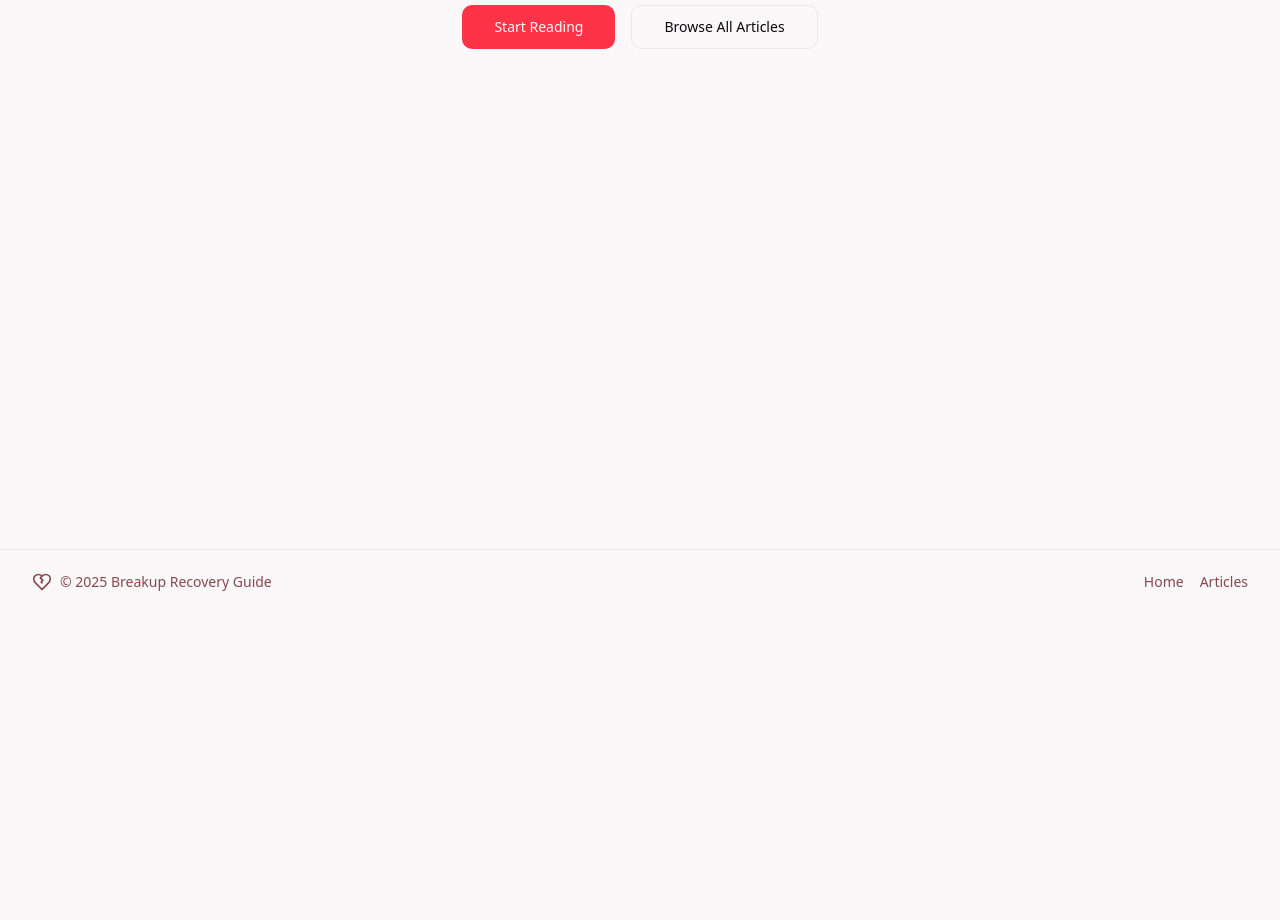
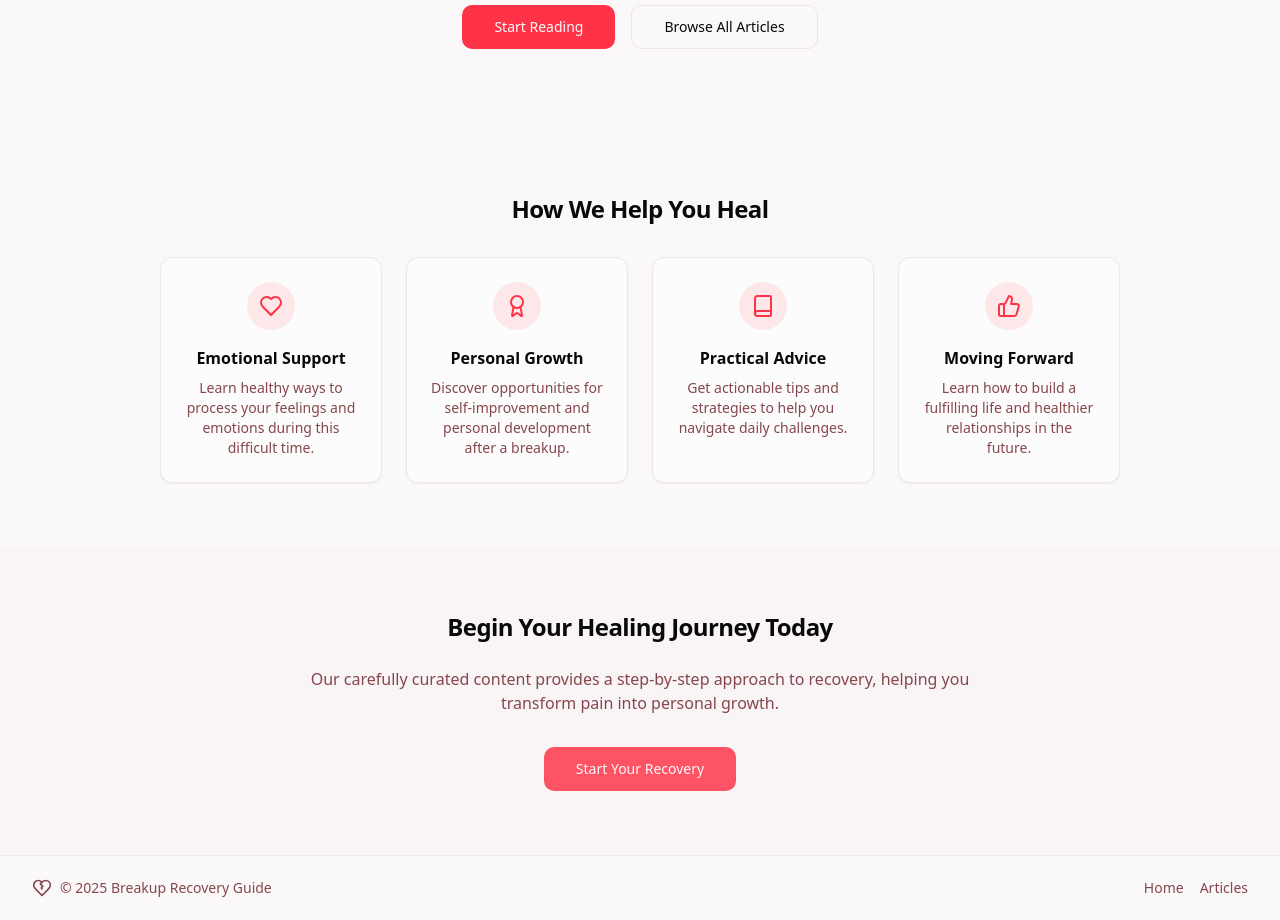
Before and after one commit to scheiber/breakup-recovery-guide, a React (Vite) app: page / in a window 1280 px wide. Shown: the part 380-1300 px from the top of the page. Before the commit the page ends 994 px from the top, so only its background shows below. Built offline with nearby package versions, Linux system fonts and the light colour scheme.

Commit message:
Improve homepage design
Improve the design of the homepage to reduce empty space and make it more visually appealing.

```diff
--- a/src/pages/Index.tsx
+++ b/src/pages/Index.tsx
@@ -1,11 +1,13 @@
 
 import { Link } from "react-router-dom";
 import { Button } from "@/components/ui/button";
+import { Card, CardContent } from "@/components/ui/card";
+import { Heart, Award, Book, ThumbsUp } from "lucide-react";
 
 const Index = () => {
   return (
     <div className="min-h-screen flex flex-col">
-      <section className="py-12 md:py-20 flex-1">
+      <section className="py-12 md:py-20">
         <div className="container max-w-4xl text-center space-y-4 animate-fade-in">
           <h1 className="heading-xl">Breakup Recovery Guide</h1>
           <p className="text-xl md:text-2xl text-muted-foreground max-w-2xl mx-auto animate-slide-down" style={{ animationDelay: "0.2s" }}>
@@ -25,6 +27,67 @@ const Index = () => {
           </div>
         </div>
       </section>
+
+      <section className="py-8 md:py-16 flex-1">
+        <div className="container max-w-5xl">
+          <h2 className="heading-md text-center mb-8">How We Help You Heal</h2>
+          <div className="grid grid-cols-1 md:grid-cols-2 lg:grid-cols-4 gap-6">
+            <Card className="animate-scale-in" style={{ animationDelay: "0.1s" }}>
+              <CardContent className="pt-6 flex flex-col items-center text-center">
+                <div className="rounded-full bg-primary/10 p-3 mb-4">
+                  <Heart className="h-6 w-6 text-primary" />
+                </div>
+                <h3 className="font-semibold mb-2">Emotional Support</h3>
+                <p className="text-muted-foreground text-sm">Learn healthy ways to process your feelings and emotions during this difficult time.</p>
+              </CardContent>
+            </Card>
+
+            <Card className="animate-scale-in" style={{ animationDelay: "0.2s" }}>
+              <CardContent className="pt-6 flex flex-col items-center text-center">
+                <div className="rounded-full bg-primary/10 p-3 mb-4">
+                  <Award className="h-6 w-6 text-primary" />
+                </div>
+                <h3 className="font-semibold mb-2">Personal Growth</h3>
+                <p className="text-muted-foreground text-sm">Discover opportunities for self-improvement and personal development after a breakup.</p>
+              </CardContent>
+            </Card>
+
+            <Card className="animate-scale-in" style={{ animationDelay: "0.3s" }}>
+              <CardContent className="pt-6 flex flex-col items-center text-center">
+                <div className="rounded-full bg-primary/10 p-3 mb-4">
+                  <Book className="h-6 w-6 text-primary" />
+                </div>
+                <h3 className="font-semibold mb-2">Practical Advice</h3>
+                <p className="text-muted-foreground text-sm">Get actionable tips and strategies to help you navigate daily challenges.</p>
+              </CardContent>
+            </Card>
+
+            <Card className="animate-scale-in" style={{ animationDelay: "0.4s" }}>
+              <CardContent className="pt-6 flex flex-col items-center text-center">
+                <div className="rounded-full bg-primary/10 p-3 mb-4">
+                  <ThumbsUp className="h-6 w-6 text-primary" />
+                </div>
+                <h3 className="font-semibold mb-2">Moving Forward</h3>
+                <p className="text-muted-foreground text-sm">Learn how to build a fulfilling life and healthier relationships in the future.</p>
+              </CardContent>
+            </Card>
+          </div>
+        </div>
+      </section>
+
+      <section className="py-8 md:py-16 bg-secondary/50">
+        <div className="container max-w-4xl text-center">
+          <h2 className="heading-md mb-6">Begin Your Healing Journey Today</h2>
+          <p className="text-muted-foreground max-w-2xl mx-auto mb-8">
+            Our carefully curated content provides a step-by-step approach to recovery, helping you transform pain into personal growth.
+          </p>
+          <Link to="/articles/intro">
+            <Button size="lg" className="animate-pulse">
+              Start Your Recovery
+            </Button>
+          </Link>
+        </div>
+      </section>
     </div>
   );
 };
```
